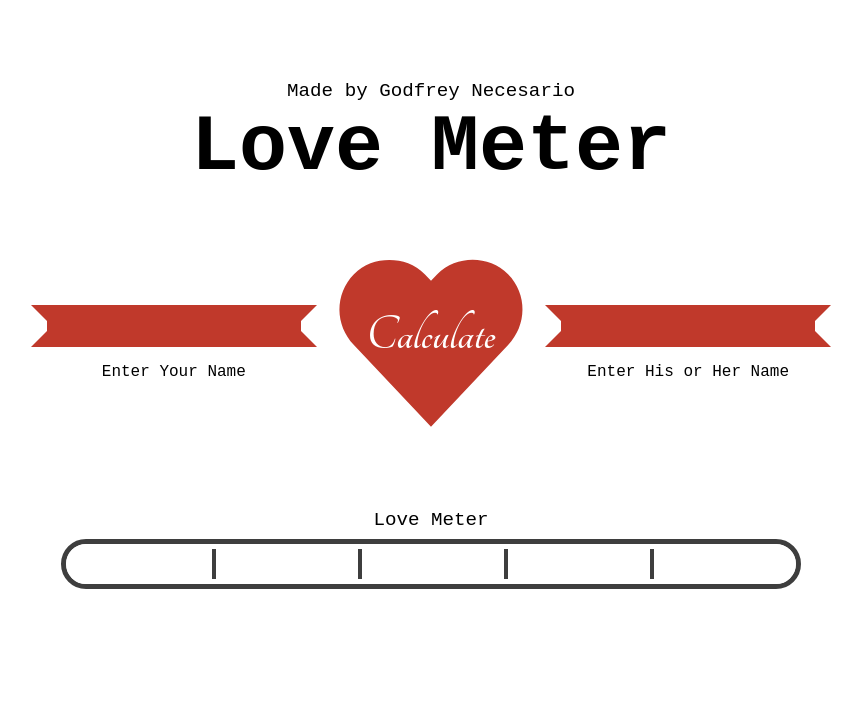
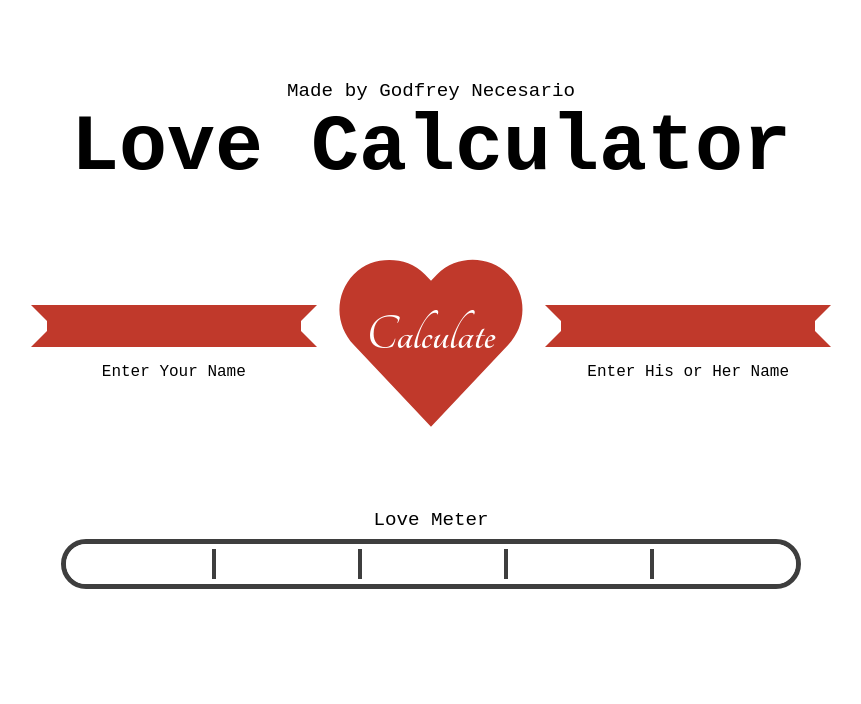
Before and after one commit to pengpa0012/love-calculator, a plain HTML site: page index.html in a window 1280 px wide. Shown: the whole page, without its empty margins (209-1070 px from the left). Drawn offline with Linux system fonts and the light colour scheme.

Commit message:
change heading title

```diff
--- a/index.html
+++ b/index.html
@@ -11,7 +11,7 @@
     <div class="container">
       <div class="heading">
         <span>Made by Godfrey Necesario</span>
-        <h1>Love Meter</h1>
+        <h1>Love Calculator</h1>
       </div>
       <div class="flex">
         <div class="input">
```
